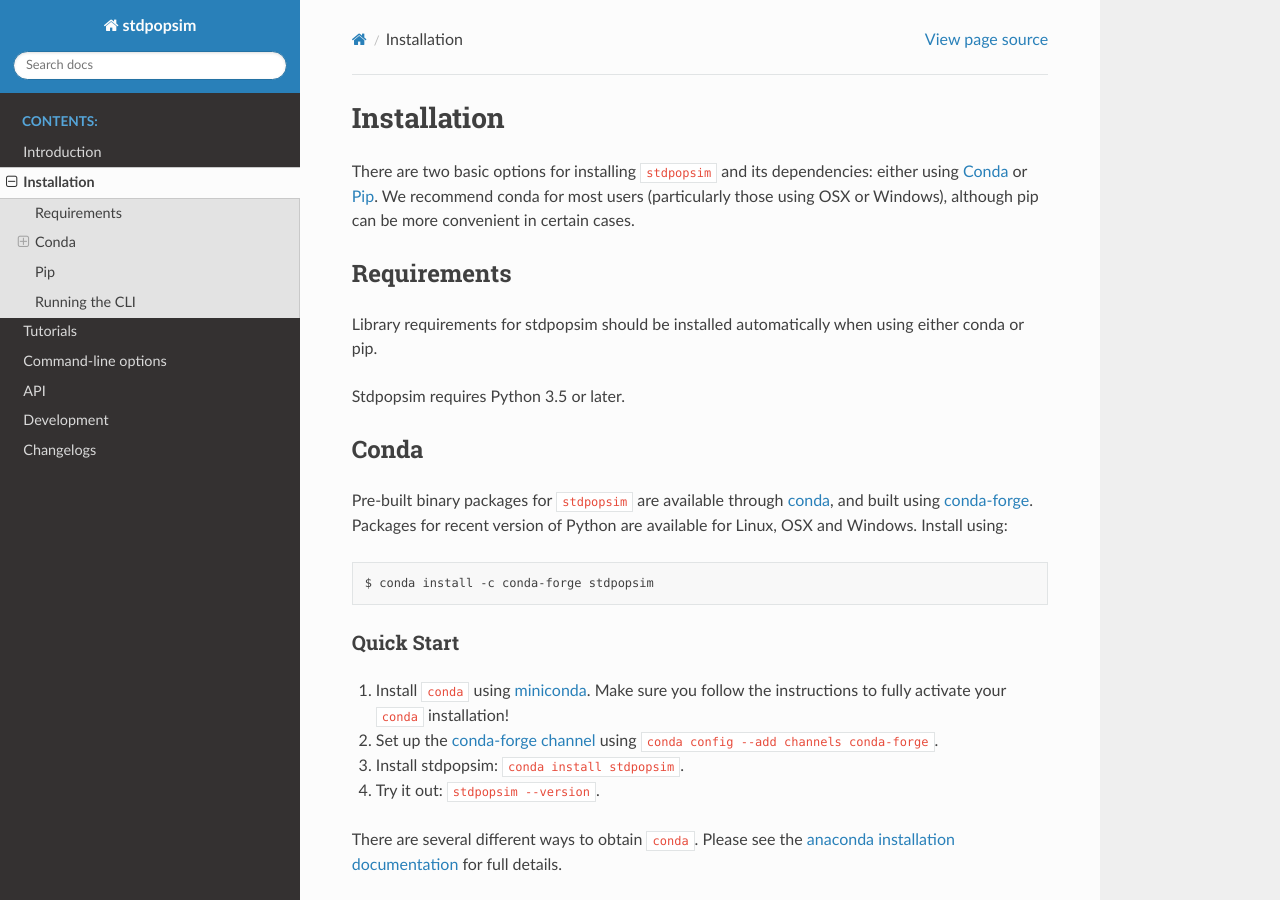
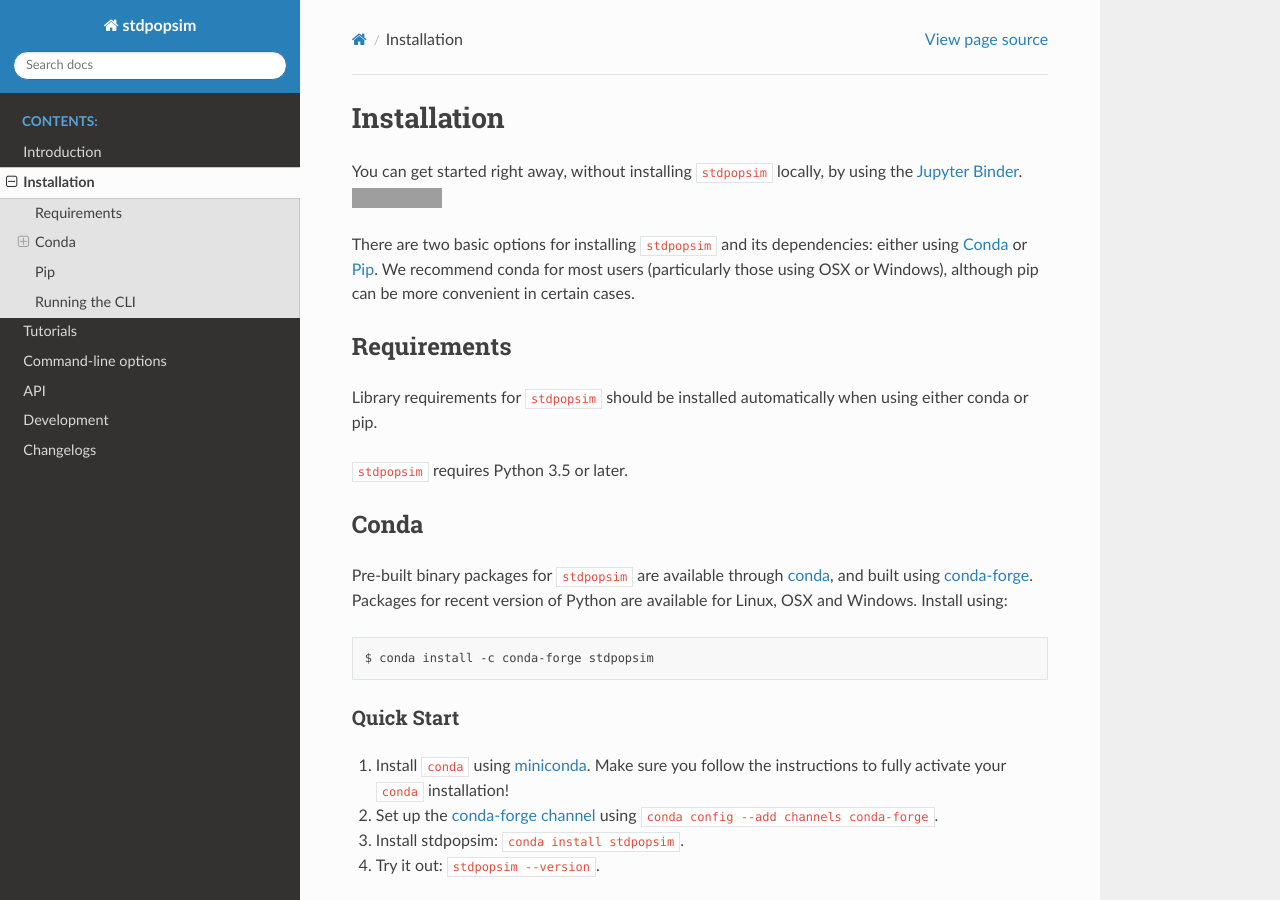
Before and after one commit to popsim-consortium/stdpopsim, a Sphinx documentation site: the page built from docs/installation.rst, in a window 1280 px wide and 900 px high. Built offline with Sphinx 7.4.7 and the Read the Docs theme 2.0.0, drawn with Linux system fonts in a browser that asks for light colours; pages that are not in the unit, such as notebooks, are missing from menus; grey boxes are pictures that could not be loaded.

Commit message:
added binder links to docs

```diff
--- a/docs/installation.rst
+++ b/docs/installation.rst
@@ -3,6 +3,13 @@
 ============
 Installation
 ============
+
+You can get started right away, without installing ``stdpopsim`` locally, by using the
+`Jupyter Binder <https://mybinder.org/v2/gh/popsim-consortium/stdpopsim/master?filepath=stdpopsim_example.ipynb>`_. |binder|
+
+.. |binder| image:: https://mybinder.org/badge_logo.svg
+ :target: https://mybinder.org/v2/gh/popsim-consortium/stdpopsim/master?filepath=stdpopsim_example.ipynb
+
 
 There are two basic options for installing ``stdpopsim`` and its dependencies: either
 using :ref:`sec_installation_conda` or :ref:`sec_installation_pip`.
@@ -15,10 +22,10 @@
 Requirements
 ************
 
-Library requirements for stdpopsim should be installed automatically when using
+Library requirements for ``stdpopsim`` should be installed automatically when using
 either conda or pip.
 
-Stdpopsim requires Python 3.5 or later.
+``stdpopsim`` requires Python 3.5 or later.
 
 
 .. _sec_installation_conda:
--- a/docs/introduction.rst
+++ b/docs/introduction.rst
@@ -30,6 +30,7 @@
 
  - Read the :ref:`Tutorials <sec_tutorial>` to see some examples of ``stdpopsim`` in
    action.
+
 
 Getting involved
 ----------------
```
